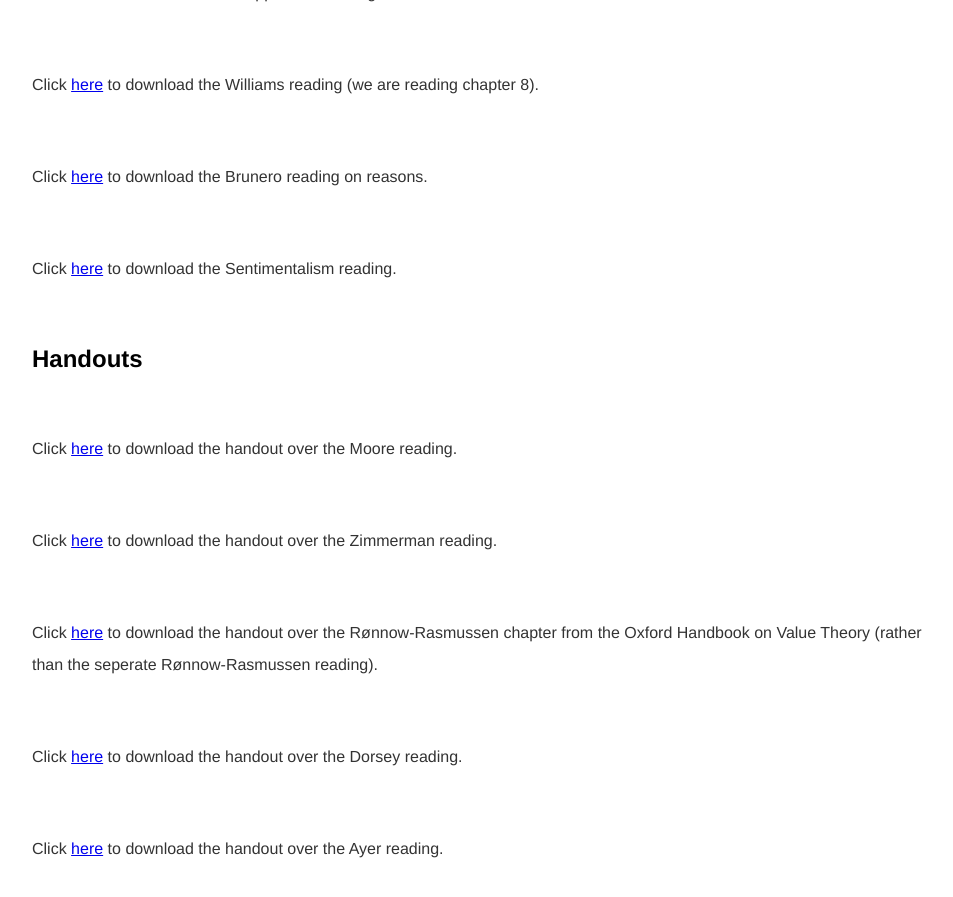
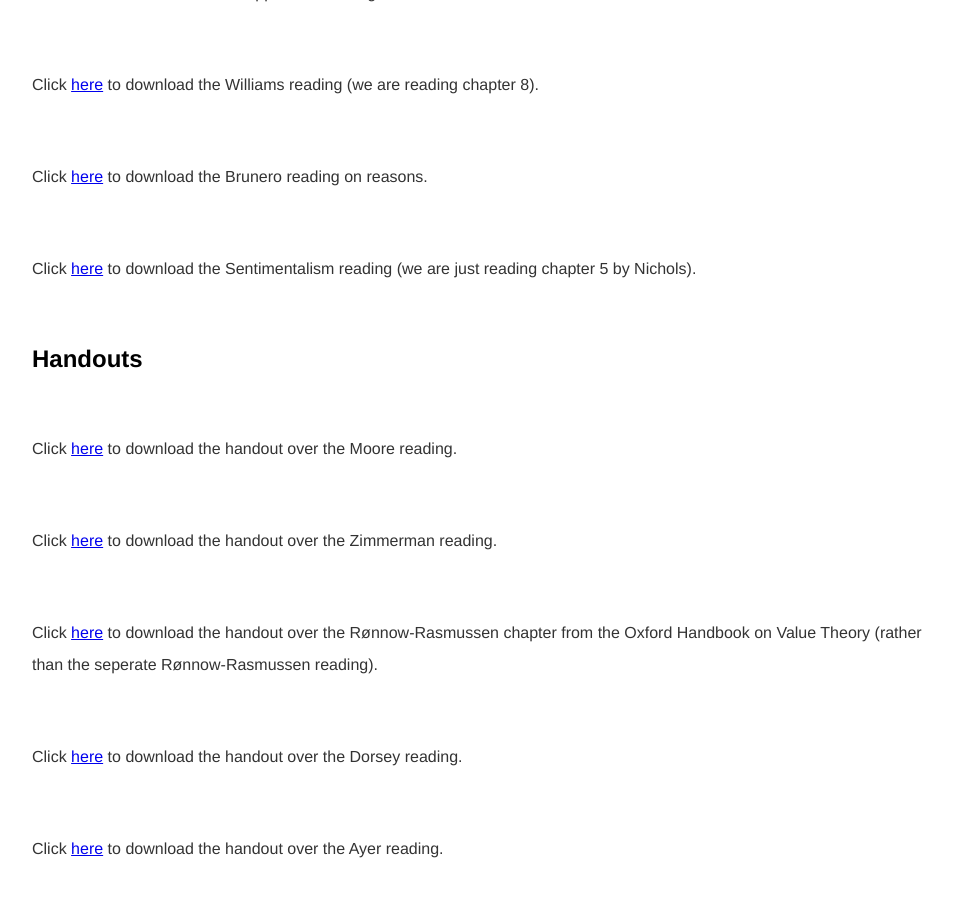
Before and after one commit to kevinjpatton/kevinjpatton.github.io, a Jekyll site: the page built from teaching/phil_3050/index.html, in a window 1280 px wide and 900 px high, scrolled down 1882 px. Shown: the top 897 px of the window, without its empty margins (160-1113 px from the left). Built offline with Jekyll 4.4.1, drawn with Linux system fonts in a browser that asks for light colours; Markdown is read by kramdown in place of the engine named in the settings.

Commit message:
Update index.html

```diff
--- a/teaching/phil_3050/index.html
+++ b/teaching/phil_3050/index.html
@@ -24,7 +24,7 @@ title: Teaching - Phil 3050
 <p>Click <a href="/teaching/phil_3050/Philippa Foot - Morality is a System of Hypothetical Imperatives.pdf" target="_blank">here</a> to download the Philippa Foot reading.</p>
 <p>Click <a href="/banda/Bernard Williams - Moral Luck.pdf" target="_blank">here</a> to download the Williams reading (we are reading chapter 8).</p>
 <p>Click <a href="/teaching/phil_3050/John Brunero - Recent Work on Internal and External Reasons.pdf" target="_blank">here</a> to download the Brunero reading on reasons.</p>
-<p>Click <a href="/teaching/phil_3050/Walter Sinnott-Armstrong - Moral Psychology - Volume 2.pdf" target="_blank">here</a> to download the Sentimentalism reading.</p>
+<p>Click <a href="/teaching/phil_3050/Walter Sinnott-Armstrong - Moral Psychology - Volume 2.pdf" target="_blank">here</a> to download the Sentimentalism reading (we are just reading chapter 5 by Nichols).</p>
 
 <h2>Handouts</h2>
 <p>Click <a href="/teaching/phil_3050/Handout_Moore.pdf" target="_blank">here</a> to download the handout over the Moore reading.</p>
```
